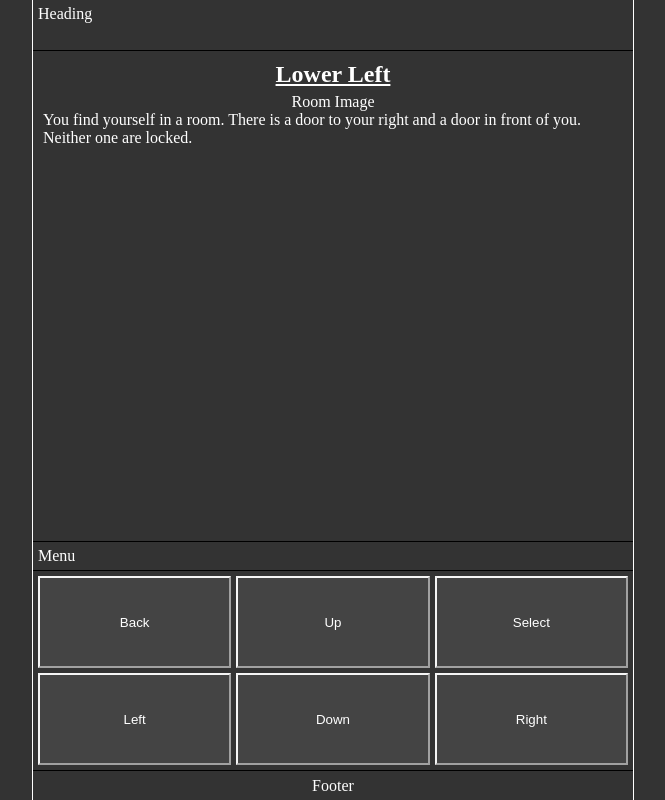
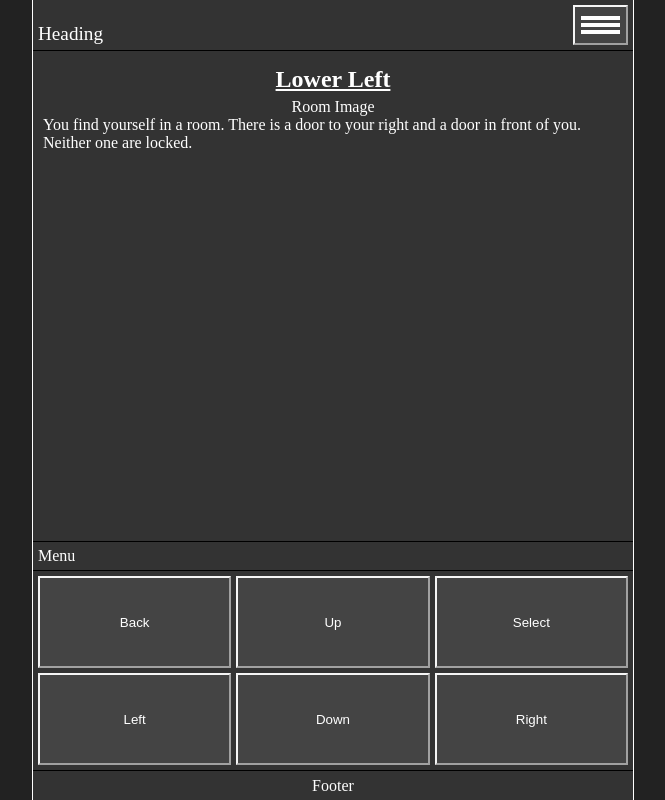
Before and after one commit to tklesley/App-Practice, a React (Vite) app: page / in a window 1280 px wide. Shown: the whole page, without its empty margins (307-972 px from the left). Built offline with nearby package versions, Linux system fonts and the light colour scheme.

Commit message:
Added a Working Settings Page

```diff
--- a/index.css
+++ b/index.css
@@ -16,18 +16,23 @@ html,body
 .centering {
   display: flex;
   justify-content: center;
+  background-color: #222222;
 }
 
 .page-layout {
   display: grid;
   height: 100vh;
   width: 100%;
+  max-width: 600px;
+  background-color: white;
   grid-template-areas: "heading"
   "display"
   "menu"
   "buttons"
   "footer";
   grid-template-rows: 50px 1fr auto 200px 30px;
+  border-left: 1px solid black;
+  border-right: 1px solid black;
 }
 
 .heading {
--- a/src/App.css
+++ b/src/App.css
@@ -12,12 +12,18 @@ html,body
   padding: 0px;
   min-width: 330px;
 }
+/* Transition Timer */
+
+.bg-light, .button-light, .bg-dark, .button-dark, .bg-classic, .button-classic, .bar1, .bar2, .bar3 {
+  transition: 0.4s;
+}
 
 /* ------ Main Section Settings ------ */
 
 .centering {
   display: flex;
   justify-content: center;
+  background-color: #222222;
 }
 
 .page-layout {
@@ -35,16 +41,41 @@ html,body
   border-right: 1px solid black;
 }
 
-.heading, .display-container, .scrolling-menu-container, .button-container, .footer {
+.settings-layout {
+  height: 100vh;
+  width: 100%;
+  max-width: 600px;
+  display: grid;
+  grid-template-areas: "heading"
+  "settings"
+  "footer";
+  grid-template-rows: 50px 1fr 30px;
+  border-left: 1px solid black;
+  border-right: 1px solid black;
+}
+
+.settings-container {
+  grid-area: settings;
+  border-top: 1px solid black;
+  overflow: auto;
+  display: flex;
+  flex-direction: column;
+  align-items: center;
+}
+
+.heading, .settings-container, .display-container, .scrolling-menu-container, .button-container, .footer {
   padding: 5px;
-  /**/
 }
 
 .heading {
+  font-size: 120%;
   grid-area: heading;
+  display: flex;
+  justify-content: space-between;
+  align-items: flex-end;
 }
 
-.display-container {
+.display-container, {
   grid-area: display;
   border-top: 1px solid black;
   overflow: auto;
@@ -112,7 +143,7 @@ html,body
 
 /* ----- Subsection Settings ----- */
 
-.map {}
+/*.map {}*/
 
 .area {
   padding: 5px;
@@ -137,4 +168,37 @@ html,body
   justify-content: center;
 }
 
-.room-description {}
+/*.room-description {} */
+
+/* --------- Settings Icon --------- */
+
+.settings-icon {
+  min-height: 40px;
+  font-size: 0px;
+}
+
+.bar1, .bar2, .bar3 {
+  width: 35px;
+  height: 0px;
+  border: 2px solid;
+  margin: 3px 0;
+}
+
+.settings-true .bar1 {
+  transform: translate(0, 7px) rotate(-45deg);
+}
+
+.settings-true .bar2 {
+  transform: translate(0, 0px) rotate(-405deg)
+}
+
+.settings-true .bar3 {
+  transform: translate(0, -7px) rotate(45deg);
+}
+
+/* ------ Settings Menu ----------- */
+
+.settings-button {
+  padding: 5px;
+  margin: 5px;
+}
--- a/src/index.jsx
+++ b/src/index.jsx
@@ -161,20 +161,6 @@ function handleMove(direction) {
   }
 };
 
-/*
-function setRoomState () {
-  console.log("Changing room state");
-  const currentRoom = this.state.currentRoomID;
-  console.log("acquired current room ID")
-  const currentRoomName = currentRoom.roomName;
-  const currentRoomDescription = currentRoom.description;
-  this.setState({
-    roomName: currentRoomName,
-    roomDescription: currentRoomDescription,
-  });
-};
-*/
-
 // --------- App -----------------
 
 class App extends React.Component {
@@ -191,6 +177,8 @@ class App extends React.Component {
       roomDescription: room1.description,
     };
     this.handleMoveApp = handleMove.bind(this);
+    this.changeThemeApp = changeTheme.bind(this);
+    this.openSettingsApp = openSettings.bind(this);
     /*
      if (this.state.bg === "bg-dark") {
        this.setState({ bgButton: "button-dark" })
@@ -203,10 +191,32 @@ class App extends React.Component {
   };
 
   render() {
+    if (this.state.settings) {
       return (
-      <div className={`centering ${this.state.bg}`}>
-        <div className={"page-layout " + this.state.bg}>
-          <Heading />
+        <div className={`centering`}>
+          <div className={`settings-layout ${this.state.bg}`}>
+            <Heading
+              openSettingsChild={(set) => this.openSettingsApp(set)}
+              bgButton={this.state.bgButton}
+              settings={this.state.settings}
+            />
+            <Settings
+              changeThemeChild={(theme) => this.changeThemeApp(theme)}
+              bgButton={this.state.bgButton}
+            />
+            <Footer />
+          </div>
+        </div>
+      );
+    } else {
+      return (
+        <div className={`centering`}>
+          <div className={`page-layout ${this.state.bg}`}>
+            <Heading
+              openSettingsChild={(set) => this.openSettingsApp(set)}
+              bgButton={this.state.bgButton}
+              settings={this.state.settings}
+            />
             <Display
               bg={this.state.bg}
               view={this.state.view}
@@ -225,6 +235,8 @@ class App extends React.Component {
         </div>
       )
     }
+  }
+
 };
 
 // --------- Main Page Layout -----------
@@ -237,8 +249,13 @@ class Heading extends App {
   render() {
     return (
       <div className="heading">
-        Heading
-      </div>
+        <div>Heading</div>
+        <button className={`settings-icon ${this.props.bgButton} settings-${this.props.settings}`} onClick={() => this.props.openSettingsChild(this.props.settings)}>Settings
+          <div className="bar1"></div>
+          <div className="bar2"></div>
+          <div className="bar3"></div>
+        </button>
+      </div >
     );
   };
 };
@@ -393,6 +410,30 @@ class AreaDescription extends Display {
   };
 };
 
+// ------------ Settings ----------
+
+class Settings extends App {
+  constructor(props) {
+    super(props);
+    this.state = {
+    };
+  };
+
+  render() {
+    return (
+      <div className="settings-container">
+        <h2>Settings</h2>
+        <h3>Theme</h3>
+        <div>
+          <button className={`${this.props.bgButton} settings-button`} onClick={() => this.props.changeThemeChild("light")}>Light</button>
+          <button className={`${this.props.bgButton} settings-button`} onClick={() => this.props.changeThemeChild("dark")}>Dark</button>
+          <button className={`${this.props.bgButton} settings-button`} onClick={() => this.props.changeThemeChild("classic")}>Classic</button>
+        </div>
+      </div>
+    )
+  };
+};
+
 // ------------ Items -------------
 
 /*
@@ -419,6 +460,36 @@ class Room extends Map {
 }
 */
 
+// --------- Functions ------------
+
+function changeTheme(theme) {
+  if (theme === "light") {
+    this.setState({
+      bg: "bg-light",
+      bgButton: "button-light"
+    });
+  } else if (theme === "dark") {
+    this.setState({
+      bg: "bg-dark",
+      bgButton: "button-dark"
+    });
+  } else {
+    this.setState({
+      bg: "bg-classic",
+      bgButton: "button-classic"
+    });
+  }
+};
+
+function openSettings(onoff) {
+  console.log("opening settings")
+  console.log(onoff)
+  if (onoff) {
+    this.setState({ settings: false })
+  } else {
+    this.setState({ settings: true })
+  }
+};
 
 // ------------ Render ----------------
 
```
Also changed, not shown: vite.config.js.timestamp-1673568151439.mjs (added, +13 -0 lines), vite.config.js.timestamp-1673572963890.mjs (added, +13 -0 lines). Lines whose indentation alone changed are shown as unchanged.
